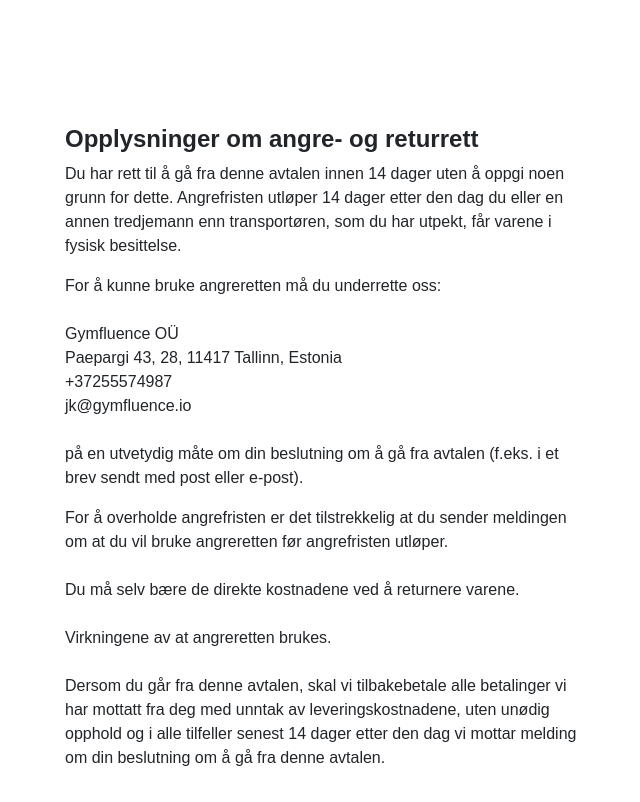
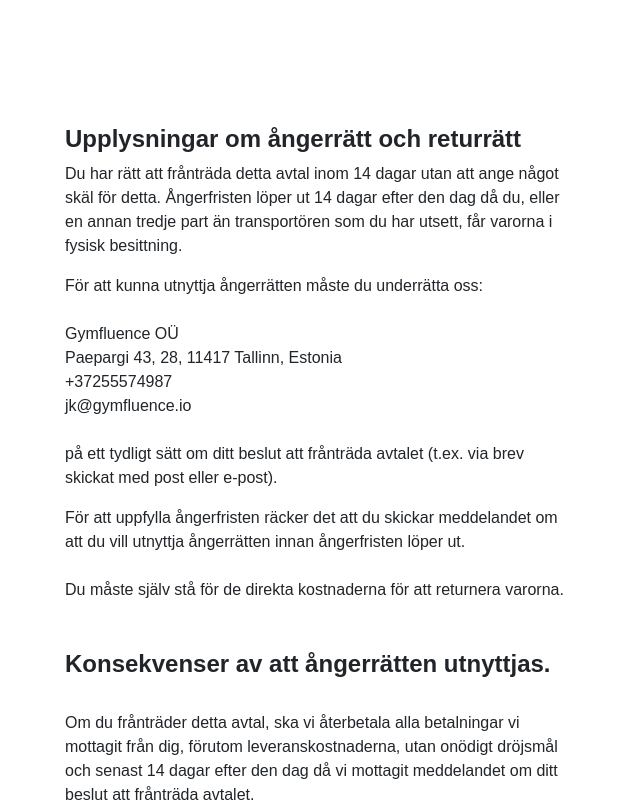
Before and after one commit to oBraenna91/bolaybodyworks, a React (Create React App) app: page /returns in a window 1280 px wide. Shown: the part 1800-2602 px from the top of the page, without its empty margins (319-959 px from the left). Built offline with nearby package versions, Linux system fonts and the light colour scheme; a web font is replaced by a local one.

Commit message:
Return translated

```diff
--- a/src/components/pages/returns/index.jsx
+++ b/src/components/pages/returns/index.jsx
@@ -13,18 +13,19 @@ export default function ReturnPage() {
             </div>
             <div className={styles.returnContainer}>
             <ScrollingComponent containerName="scroll-container-1">
-                <h3>Opplysninger om angre- og returrett</h3>
+                <h3>Upplysningar om ångerrätt och returrätt</h3>
             </ScrollingComponent>
             <ScrollingComponent containerName="scroll-container-2">
-                <p>Du har rett til å gå fra denne avtalen innen 14 dager uten å oppgi noen grunn for dette.
-                    Angrefristen utløper 14 dager etter den dag du eller en annen tredjemann enn transportøren,
-                    som du har utpekt, får varene i fysisk besittelse.</p>
+                <p>Du har rätt att frånträda detta avtal inom 14 dagar utan att ange
+                    något skäl för detta. Ångerfristen löper ut 14 dagar efter den dag då
+                    du, eller en annan tredje part än transportören som du har utsett,
+                    får varorna i fysisk besittning.</p>
             </ScrollingComponent>
             <div className="filler"></div>
             <div className="filler"></div>
             <div className="filler"></div>
             <ScrollingComponent containerName="scroll-container-3">
-                <p>For å kunne bruke angreretten må du underrette oss:
+                <p>För att kunna utnyttja ångerrätten måste du underrätta oss:
                     <br></br>
                     <br></br>
                     Gymfluence OÜ <br></br>
@@ -33,29 +34,30 @@ export default function ReturnPage() {
                     jk@gymfluence.io
                     <br></br>
                     <br></br>
-                    på en utvetydig måte om din beslutning om å gå fra avtalen (f.eks. i et brev sendt med post eller e-post).</p>
+                    på ett tydligt sätt om ditt beslut att frånträda avtalet (t.ex. via brev skickat med post eller e-post).</p>
             </ScrollingComponent>
             <div className="filler"></div>
             <div className="filler"></div>
             <div className="filler"></div>
             <ScrollingComponent containerName="scroll-container-4">
-                <p>For å overholde angrefristen er det tilstrekkelig at du sender meldingen om at du vil bruke angreretten før angrefristen utløper.<br></br>
+                <p>För att uppfylla ångerfristen räcker det att du skickar meddelandet om att du vill utnyttja ångerrätten innan ångerfristen löper ut.<br></br>
                     <br></br>
-                    Du må selv bære de direkte kostnadene ved å returnere varene.<br></br>
+                    Du måste själv stå för de direkta kostnaderna för att returnera varorna.<br></br>
                     <br></br>
-                    Virkningene av at angreretten brukes.<br></br>
                     <br></br>
-                    Dersom du går fra denne avtalen, skal vi tilbakebetale alle betalinger vi har mottatt fra deg med unntak av leveringskostnadene, uten unødig opphold og i alle tilfeller senest 14 dager etter den dag vi mottar melding om din beslutning om å gå fra denne avtalen.<br></br>
+                    <h3>Konsekvenser av att ångerrätten utnyttjas.</h3>
+                    <br></br>
+                    Om du frånträder detta avtal, ska vi återbetala alla betalningar vi mottagit från dig, förutom leveranskostnaderna, utan onödigt dröjsmål och senast 14 dagar efter den dag då vi mottagit meddelandet om ditt beslut att frånträda avtalet.<br></br>
                     <br></br>
                     </p>
             </ScrollingComponent>
             <ScrollingComponent containerName="scrolling-container-5">
                 <p>
-                Vi foretar tilbakebetalingen med samme betalingsmiddel som du benyttet ved den opprinnelige transaksjonen, med mindre du uttrykkelig har avtalt noe annet med oss. Frakt vil bli trukket fra refusjonsbeløpet.<br></br>
+                Vi genomför återbetalningen med samma betalningsmedel som du använde vid den ursprungliga transaktionen, såvida du inte uttryckligen kommit överens med oss om något annat. Fraktkostnader kommer att dras från återbetalningsbeloppet.<br></br>
                     <br></br>
-                    I alle tilfeller vil du ikke bli pålagt noe gebyr som følge av tilbakebetalingen.<br></br>
+                    Under inga omständigheter kommer du att påföras någon avgift till följd av återbetalningen.<br></br>
                     <br></br>
-                    Du er ansvarlig bare for en eventuell reduksjon i varenes verdi som skyldes en annen håndtering av varene enn den som er nødvendig for å fastslå deres art, egenskaper og funksjon.<br></br>
+                    Du är endast ansvarig för en eventuell värdeminskning på varorna som beror på annan hantering än vad som är nödvändigt för att fastställa varornas art, egenskaper och funktion.<br></br>
                     <br></br>
                     <br></br>
                     <br></br>
```
